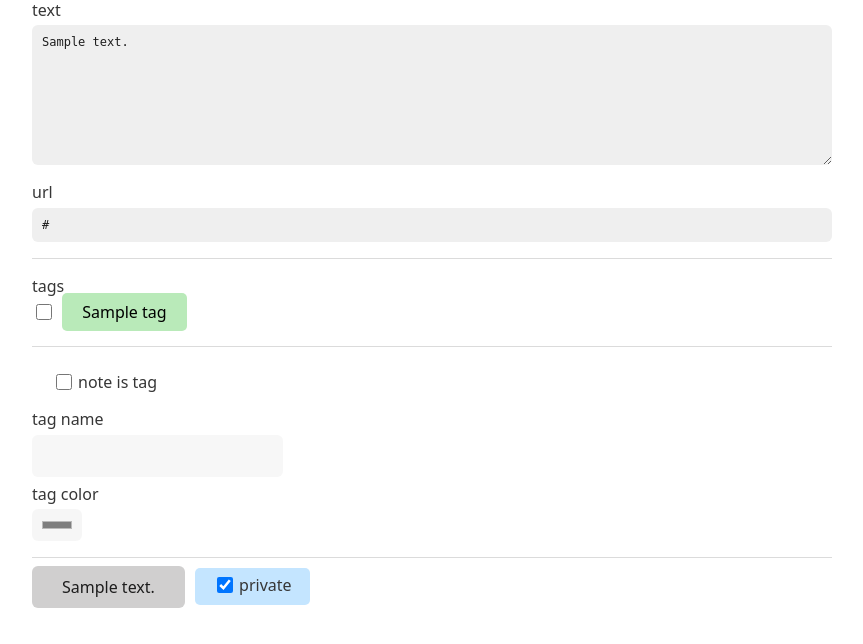
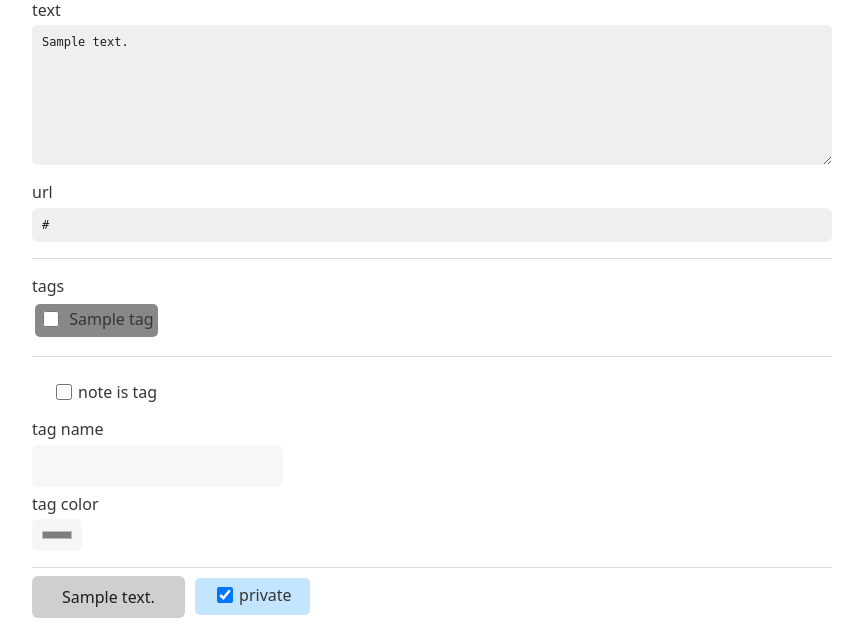
Before and after one commit to tandav/notes, a Python web app: template notes_v2/templates/note_form.html in a window 1280 px wide. Shown: the part 187-831 px from the top of the page, without its empty margins (208-1071 px from the left). Before the commit the page ends 795 px from the top, so only its background shows below. Run offline with Jinja, Linux system fonts and the light colour scheme; the template is opened without the code that fills it: most values are stand-ins (such as "Sample title", 1, 10 or a date in 2020).

Commit message:
cleanup tags

```diff
--- a/notes_v2/crud/note.py
+++ b/notes_v2/crud/note.py
@@ -20,8 +20,8 @@ def read_by_ids(db: Session, ids: list[int]) -> list[models.Note]:
     return db.query(models.Note).filter(models.Note.id.in_(ids)).all()
 
 
-def read_by_tag(db: Session, tag: str) -> list[models.Note]:
-    return db.query(models.Note).filter(models.Note.tag == tag).all()
+def read_by_tag(db: Session, tag: str) -> models.Note:
+    return db.query(models.Note).filter(models.Note.tag == tag).first()
 
 
 def read_by_tags(db: Session, tags: list[str]) -> list[models.Note]:
--- a/notes_v2/templates/note_form.html
+++ b/notes_v2/templates/note_form.html
@@ -17,9 +17,9 @@
     <label>tags</label><br>
 
     {% for tag in tags %}
-       <label class="tag" for="{{tag.tag}}">
+       <label class="tag_label" for="{{tag.tag}}">
        <input type="checkbox" class="tag_checkbox" id="{{tag.tag}}" name="tags" value="{{tag.tag}}"{% if tag.checked %}checked{% endif %}>
-       <span>{{tag.tag}}</span>
+       {{tag.tag}}
        </label>
     {% endfor %}
 
@@ -56,38 +56,20 @@ const tag_switch = () => {
 {% block css %}
 <style>
 
-.tag_checkbox {
-    {#display: none;#}
-}
 
 
-.tag_checkbox + span {
-    color: black;
-    padding: 8px 20px;
-    border-radius: 5px;
-    background-color: #b9eab9;
-}
-
-.tag_checkbox:checked + span,
-.tag_checkbox:hover + span {
-    background-color: #3e4c3e;
-}
 
 
 
 {% for tag in tags %}
-/*.tag[id="{{tag.tag}}"]*/
-.tag[id="{{tag.tag}}"] + label {
-    background-color: {{tag.color_pale}};
+
+.tag_label[for="{{ tag.tag }}"] {
+    background-color: {{tag.color}};
     border-radius: 5px;
-    /*padding: 8px 20px;*/
     padding: 0.25em;
     margin: 3px;
 }
-/*.tag[id="{{tag.tag}}"]:checked { background-color: {{tag.color}}; }*/
-/*.tag[id="{{tag.tag}}"]:hover { background-color: {{tag.color}}; }*/
-/*.tag[id="{{tag.tag}}"]:checked { background-color: {{tag.color}}; }*/
-/*.tag[id="{{tag.tag}}"]:hover { background-color: {{tag.color}}; }*/
+
 {% endfor %}
 </style>
 {% endblock %}
--- a/notes_v2/templates/notes.html
+++ b/notes_v2/templates/notes.html
@@ -20,7 +20,7 @@
     <tr>
         <td><a href="/notes/{{note.id}}">{{note.id}}</a></td>
         <td>{{note.text}}</td>
-        <td><a href="{{note.url}}">{{note.url}}</a></td>
+        <td>{% if note.url %}<a href="{{note.url}}">{{note.url}}</a>{% endif %}</td>
         <td>{% if note.tag %}<a href="/tags/{{note.tag}}" id="{{note.tag}}">{{note.tag}}</a>{% endif %}</td>
         <td>{{note.tags}}</td>
         <td title='{{note.updated_time|format_time(absolute=True)}}'>{{note.updated_time|format_time}}</td>
```
Also changed, not shown: notes_v2/routes/notes.py (+28 -0 lines).
